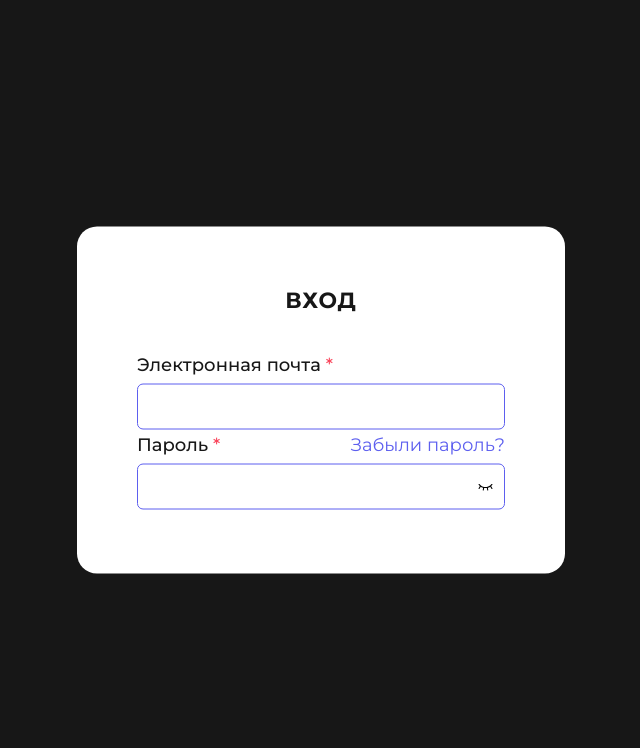
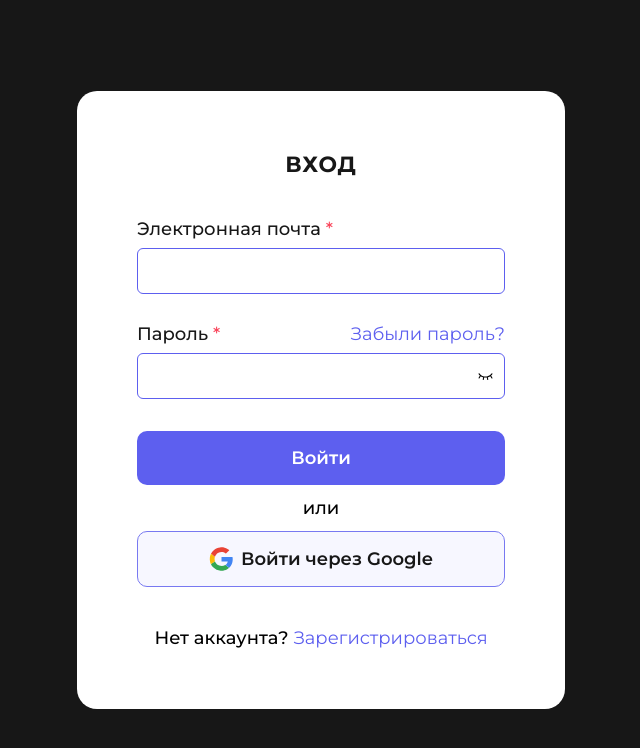
Before and after one commit to Githance/frontend, a React (Create React App) app: page /authentication in a window 1280 px wide. Shown: the top 748 px of the page, without its empty margins (319-959 px from the left). Built offline with nearby package versions, Linux system fonts and the light colour scheme.

Commit message:
feat: доделать верстку страницы аутентификации

```diff
--- a/src/pages/authentication-page/authentication-page.jsx
+++ b/src/pages/authentication-page/authentication-page.jsx
@@ -2,12 +2,14 @@
 /* eslint-disable react/self-closing-comp */
 import { useForm } from "react-hook-form";
 import { Link } from "react-router-dom";
+import cn from "classnames";
 import Form from "../../components/form/form";
 import FormTitle from "../../components/form-title/form-title";
 import InputLabel from "../../components/input-label/input-label";
 import EmailInput from "../../components/email-input/email-input";
 import PasswordInput from "../../components/password-input/password-input";
 import InputErrorText from "../../components/input-error-text/input-error-text";
+import Button from "../../components/button/button";
 import style from "./authentication-page.module.css";
 
 function AuthenticationPage() {
@@ -62,6 +64,31 @@ function AuthenticationPage() {
             </InputErrorText>
           )}
         </fieldset>
+        <fieldset className={cn(style.fieldset, style.container__buttons)}>
+          <Button
+            className={`${style.button} ${
+              isValid ? style.button__main : style.button__main_noValid
+            }`}
+            type="submit"
+            isValid={isValid}
+          >
+            Войти
+          </Button>
+          <p className={style.text}>или</p>
+          <Button
+            className={cn(style.button, style.button__google)}
+            type="submit"
+          >
+            <span className={style.icon}></span>
+            Войти через Google
+          </Button>
+        </fieldset>
+        <div className={style.container__text}>
+          <p className={style.text}>Нет аккаунта?</p>
+          <Link className={style.link} to="/registration">
+            Зарегистрироваться
+          </Link>
+        </div>
       </Form>
     </div>
   );
--- a/src/pages/authentication-page/authentication-page.module.css
+++ b/src/pages/authentication-page/authentication-page.module.css
@@ -5,6 +5,7 @@
 }
 
 .container__password {
+  margin-top: 25px;
   display: flex;
   justify-content: space-between;
 }
@@ -41,6 +42,7 @@
 }
 
 .link {
+  margin-left: 5px;
   font-weight: 400;
   font-size: 18px;
   line-height: 22px;
@@ -57,11 +59,6 @@
   color: var(--bg-color-button-pressed);
 }
 
-
-
-
-
-
 .container__text {
   margin-top: 40px;
   display: flex;
@@ -76,6 +73,15 @@
   line-height: 22px;
 }
 
+.container__buttons {
+  padding-top: 28px;
+  box-sizing: border-box;
+  display: flex;
+  flex-direction: column;
+  align-items: center;
+  gap: 12px;
+}
+
 .button {
   width: 100%;
   min-width: 300px;
@@ -83,7 +89,6 @@
   justify-content: center;
   align-items: center;
   border-radius: 10px;
-  margin: 32px 0 12px;
   padding: 16px 0;
 }
 
@@ -119,7 +124,6 @@
 }
 
 .button__google {
-  margin-top: 12px;
   padding: 15px 0;
   border: 1px solid var(--border-color-g-button);
   background-color: var(--bg-color-g-button-normal);
```
